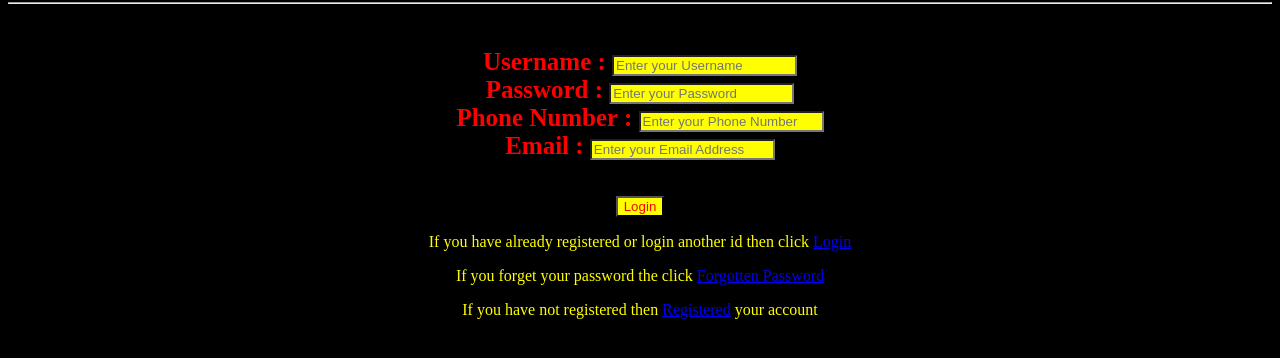
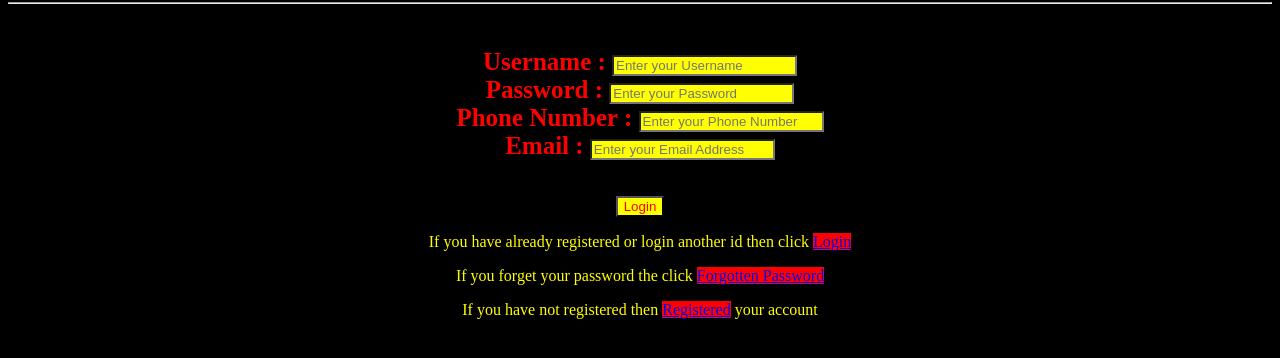
Before and after one commit to Miju-Ahmed/MultiplePage-Website, a plain HTML site: page index.html in a window 1280 px wide. Shown: the part 78-436 px from the top of the page. Drawn offline with Linux system fonts and the light colour scheme.

Commit message:
Login pages and Register pages links pages backgroun changes

```diff
--- a/CSS/Register/rstyle.css
+++ b/CSS/Register/rstyle.css
@@ -37,3 +37,6 @@ form.register{
 .r{
 	background-color: red;
 }
+.l{
+	background-color: red;
+}
--- a/CSS/style.css
+++ b/CSS/style.css
@@ -29,3 +29,6 @@ p{
 hr.main{
 	background-color: red;
 }
+.l{
+	background-color: red;
+}
--- a/index.html
+++ b/index.html
@@ -30,11 +30,11 @@
 
 		<input type="submit" name="Login" value="Login" id="submit-btn">
 
-		<p>If you have already registered or login another id then click <a href="/home/miju/Pictures/Tour Photo/MultiplePage Website/index.html">Login</a></p>
+		<p>If you have already registered or login another id then click <a href="/home/miju/Pictures/Tour Photo/MultiplePage Website/index.html"class="l">Login</a></p>
 
-		<p>If you forget your password the click <a href="/home/miju/Pictures/Tour Photo/MultiplePage-Website/Pages/Forget/forget.html">Forgotten Password</a></p>
+		<p>If you forget your password the click <a href="/home/miju/Pictures/Tour Photo/MultiplePage-Website/Pages/Forget/forget.html"class="l">Forgotten Password</a></p>
 
-		<p>If you have not registered then  <a href="/home/miju/Pictures/Tour Photo/MultiplePage-Website/Pages/Register/register.html">Registered</a>  your account</p>
+		<p>If you have not registered then  <a href="/home/miju/Pictures/Tour Photo/MultiplePage-Website/Pages/Register/register.html"class="l">Registered</a>  your account</p>
 
 	</form>
 </body>
```
Also changed, not shown: Pages/Register/register.html (+2 -2 lines).
